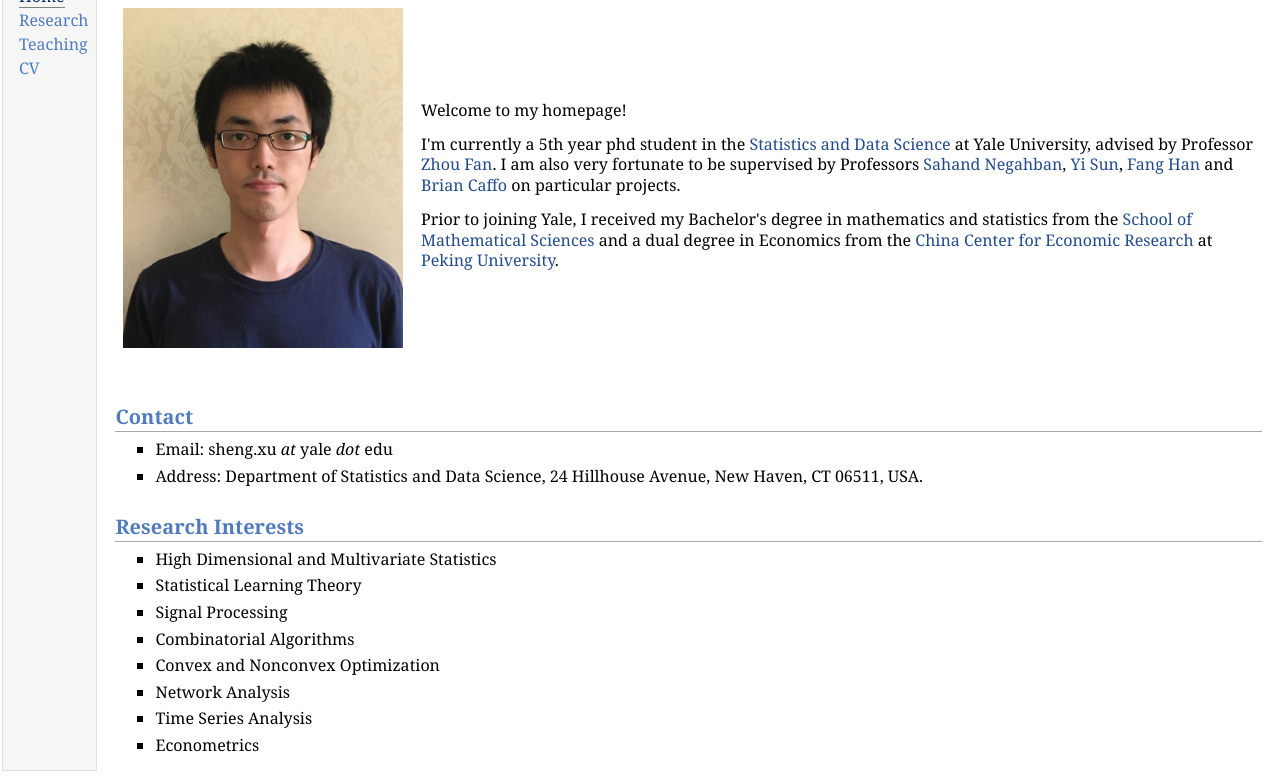
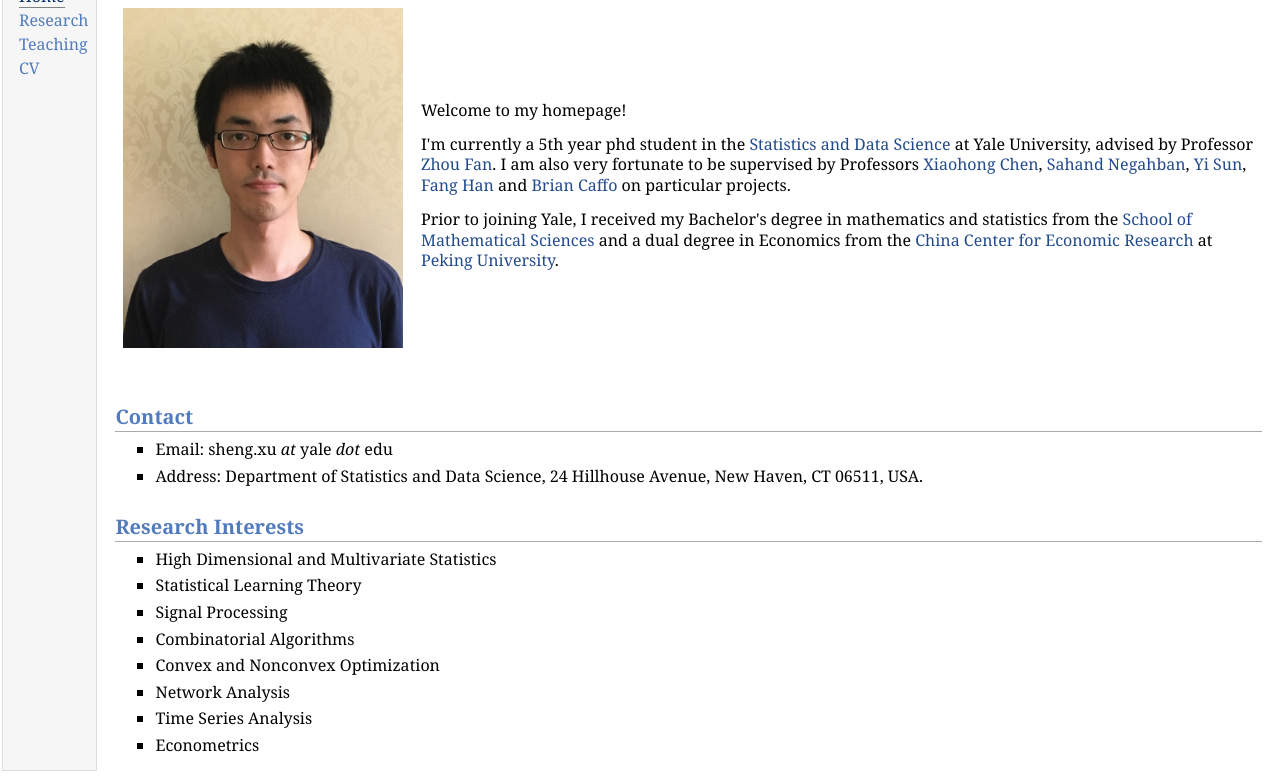
Before and after one commit to sx67/sx67.github.io, a plain HTML site: page index.html in a window 1280 px wide. Shown: the part 68-849 px from the top of the page. Drawn offline with Linux system fonts and the light colour scheme.

Commit message:
Add files via upload

```diff
--- a/index.html
+++ b/index.html
@@ -24,7 +24,7 @@
 <table class="imgtable"><tr><td>
 <img src="Sheng.jpg" alt="" width="280px" height="340px" />&nbsp;</td>
 <td align="left"><p>Welcome to my homepage! </p>
-<p>I'm currently a 5th year phd student in the <a href="https://statistics.yale.edu/">Statistics and Data Science</a> at Yale University, advised by Professor <a href="http://www.stat.yale.edu/~zf59/">Zhou Fan</a>. I am also very fortunate to be supervised by Professors <a href="https://sahandnegahban.com/">Sahand Negahban</a>, <a href="https://yisun.io/">Yi Sun</a>, <a href="https://sites.stat.washington.edu/people/fanghan/">Fang Han</a> and <a href="https://sites.google.com/view/bcaffo/home">Brian Caffo</a> on particular projects.</p>
+<p>I'm currently a 5th year phd student in the <a href="https://statistics.yale.edu/">Statistics and Data Science</a> at Yale University, advised by Professor <a href="http://www.stat.yale.edu/~zf59/">Zhou Fan</a>. I am also very fortunate to be supervised by Professors <a href="https://sites.google.com/site/xiaohongchenyale/">Xiaohong Chen</a>, <a href="https://sahandnegahban.com/">Sahand Negahban</a>, <a href="https://yisun.io/">Yi Sun</a>, <a href="https://sites.stat.washington.edu/people/fanghan/">Fang Han</a> and <a href="https://sites.google.com/view/bcaffo/home">Brian Caffo</a> on particular projects.</p>
 <p>Prior to joining Yale, I received my Bachelor's degree in mathematics and statistics from the <a href="http://www.math.pku.edu.cn/">School of Mathematical Sciences</a> and a dual degree in Economics from the <a href="http://www.nsd.pku.edu.cn/">China Center for Economic Research</a> at <a href="http://english.pku.edu.cn/">Peking University</a>.</p>
 </td></tr></table>
 <h2>Contact</h2>
```
Also changed, not shown: 1 other file.
